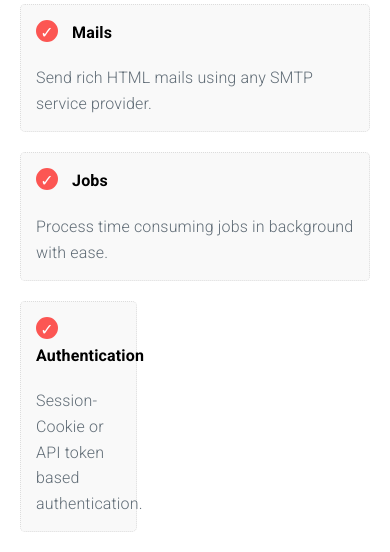
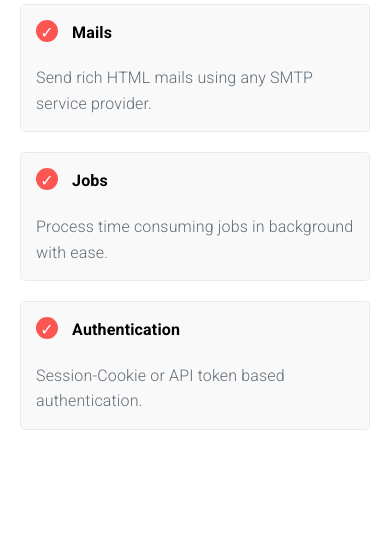
Before and after one commit to lightpack/lightpack.github.io, a PHP site: page / in a window 390 px wide. Shown: the part 3178-3730 px from the top of the page. After the commit the page ends 3608 px from the top, so only its background shows below. Run offline with PHP 8.4, Linux system fonts and the light colour scheme.

Commit message:
Mobile CSS

```diff
--- a/styles.css
+++ b/styles.css
@@ -134,4 +134,7 @@ span.prettyprint {
     .navigation .navigation-item {
         margin-left: 1rem;
     }
+    .row .column-33 {
+        max-width: 100% !important;
+    }
 }
```
